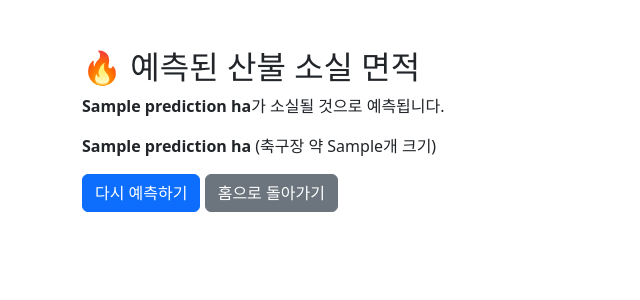
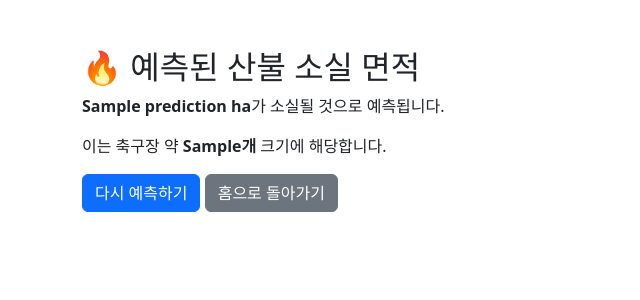
Before and after one commit to dddmadison/mountainfire-web-app, a Flask app: template templates/result.html in a window 1280 px wide. Shown: the top 300 px of the page, without its empty margins (0-640 px from the left). Run offline with Flask 3, Linux system fonts and the light colour scheme; the template is opened without the code that fills it: most values are stand-ins (such as "Sample title", 1, 10 or a date in 2020); some libraries are stand-ins or nearby versions.

Commit message:
Add files via upload

```diff
--- a/app.py
+++ b/app.py
@@ -49,39 +49,28 @@ def lab():
                 'mungyeong_temp': float(form.mungyeong_temp.data)
             }
 
-            # 입력 데이터프레임 생성
             input_df = pd.DataFrame([input_data])
-            print("✅ input_df 생성됨:")
-            print(input_df)
 
-            # 변환
+            # 데이터 변환 및 예측
             input_prepared = pipeline.transform(input_df)
-            print("✅ input_prepared (전처리 후):")
-            print(input_prepared)
+            pred_log = model.predict(input_prepared)
+            pred_final = np.expm1(pred_log[0][0])
 
-            # 예측
-            prediction = model.predict(input_prepared)
-            print("✅ model.predict 결과:")
-            print(prediction)
+            # nan 체크
+            if np.isnan(pred_final) or pred_final < 0:
+                return render_template('result.html', prediction=None)
 
-            # NaN 체크
-            if np.isnan(prediction[0][0]):
-                print("❌ 예측값이 NaN입니다! 입력값 문제 or 모델 문제!")
-                return render_template('result.html', prediction="예측할 수 없습니다. 입력을 다시 확인해주세요.")
+            # 축구장 크기 계산 (1축구장 ≈ 0.714ha)
+            soccer_fields = round(pred_final / 0.714, 2)
 
-            # 정상 출력
-            pred_final = round(prediction[0][0], 2)
-            print("✅ 최종 예측 결과:", pred_final)
-
-            return render_template('result.html', prediction=pred_final)
+            return render_template('result.html', prediction=round(pred_final, 2), soccer_fields=soccer_fields)
 
         except Exception as e:
-            print("❌ 예외 발생:", e)
+            print("❌ Error 발생:", e)
             return "입력값 에러! 다시 확인해주세요."
 
     return render_template('prediction.html', form=form)
 
-
 # 서버 시작
 if __name__ == '__main__':
     app.run()
--- a/templates/result.html
+++ b/templates/result.html
@@ -8,12 +8,14 @@
 <body>
     <div class="container mt-5">
         <h2>🔥 예측된 산불 소실 면적</h2>
-        <p><strong>{{ prediction }} ha</strong>가 소실될 것으로 예측됩니다.</p>
-        {% if soccer_fields %}
-        <p><strong>{{ prediction }} ha</strong> (축구장 약 {{ soccer_fields }}개 크기)</p>
+
+        {% if prediction is none %}
+            <p><strong>❌ 예측할 수 없습니다. 입력값을 다시 확인해주세요.</strong></p>
         {% else %}
-        <p><strong>{{ prediction }}</strong></p>
+            <p><strong>{{ prediction }} ha</strong>가 소실될 것으로 예측됩니다.</p>
+            <p>이는 축구장 약 <strong>{{ soccer_fields }}개</strong> 크기에 해당합니다.</p>
         {% endif %}
+
         <a class="btn btn-primary" href="/prediction">다시 예측하기</a>
         <a class="btn btn-secondary" href="/index">홈으로 돌아가기</a>
     </div>
```
Also changed, not shown: 1 other file.
